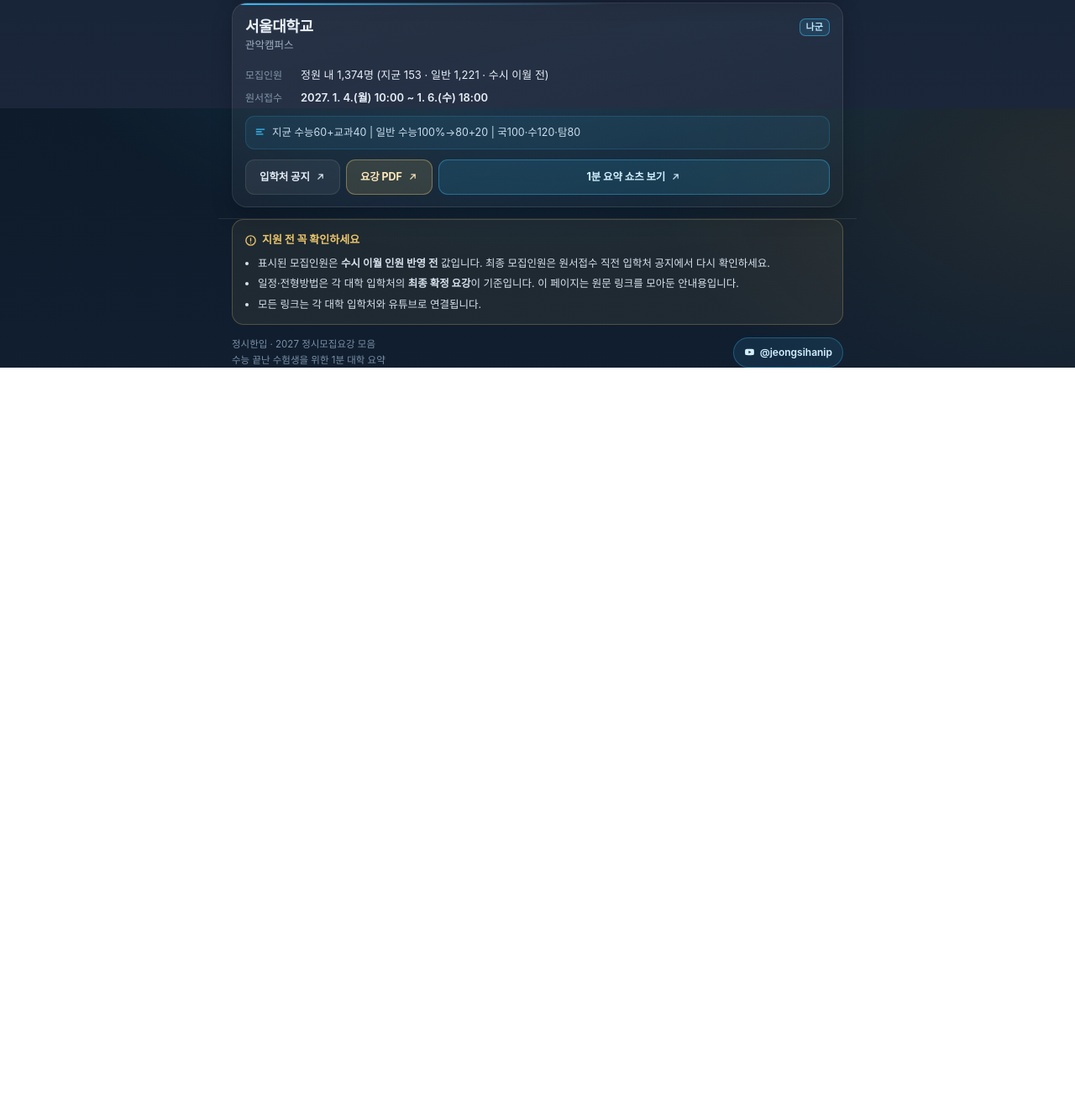
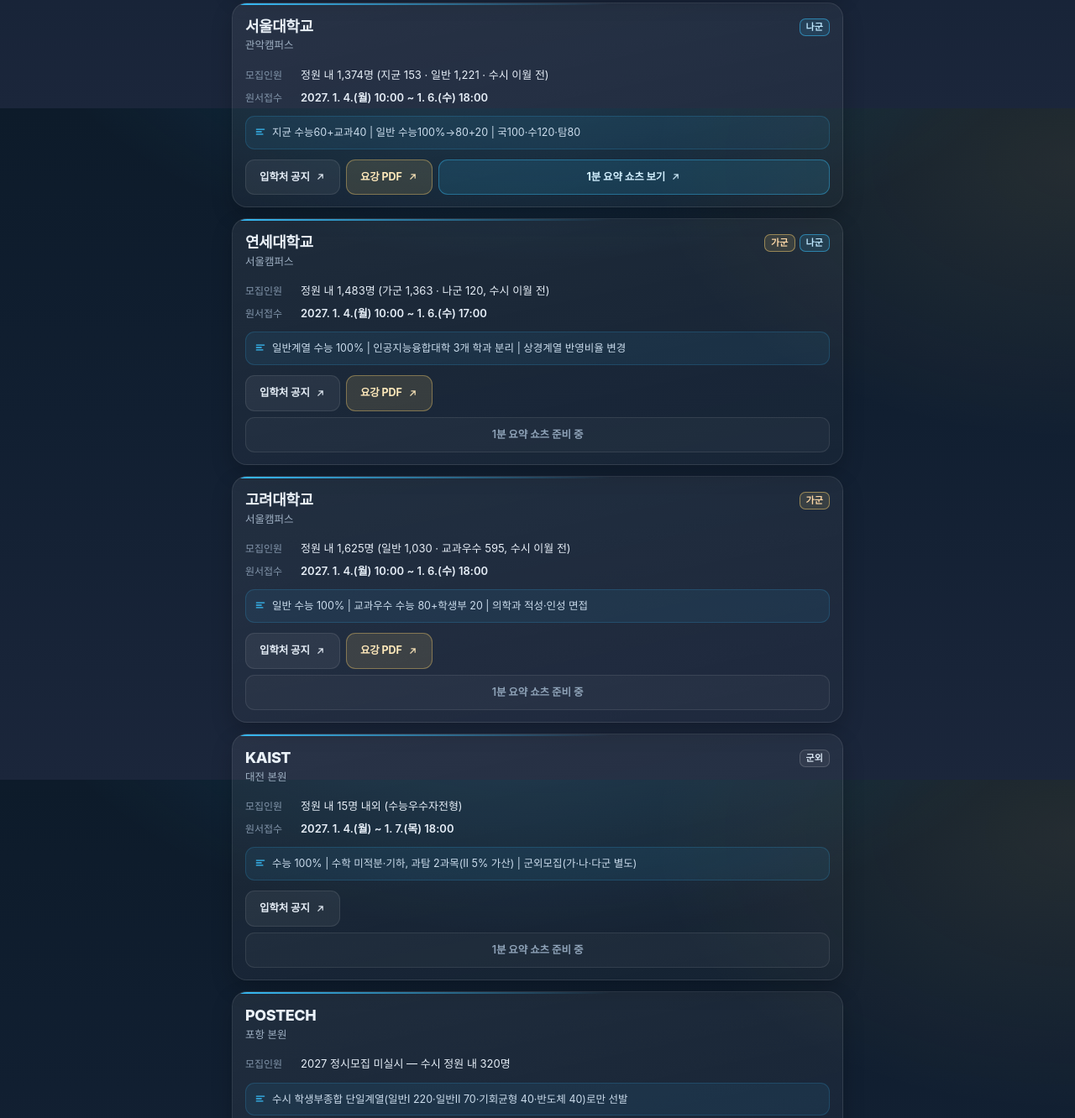
Before and after one commit to bananahyun0926/jeongsihanip, a plain HTML site: page index.html in a window 1280 px wide. Shown: the part 671-2003 px from the top of the page at 84% size. Before the commit the page ends 1109 px from the top, so only its background shows below. Drawn offline with Linux system fonts and the light colour scheme; a web font is replaced by a local one.

Commit message:
정시한입: 대기열 21개 대학 2027 정시모집요강 추가(연세대 포함), 쇼츠 준비 중 표시

```diff
--- a/data/universities.json
+++ b/data/universities.json
@@ -10,7 +10,11 @@
       "id": "konkuk",
       "name": "건국대학교",
       "campus": "서울캠퍼스",
-      "group": ["가군", "나군", "다군"],
+      "group": [
+        "가군",
+        "나군",
+        "다군"
+      ],
       "quota": "정원 내 1,330명 (총 1,472명 · 수시 이월 전)",
       "schedule": "2027. 1. 5.(화) ~ 1. 7.(목) 17:00",
       "summary": "인문·자연·자유전공 수능 100% | A/B형 반영 | 2027 군 이동",
@@ -22,13 +26,336 @@
       "id": "snu",
       "name": "서울대학교",
       "campus": "관악캠퍼스",
-      "group": ["나군"],
+      "group": [
+        "나군"
+      ],
       "quota": "정원 내 1,374명 (지균 153 · 일반 1,221 · 수시 이월 전)",
       "schedule": "2027. 1. 4.(월) 10:00 ~ 1. 6.(수) 18:00",
       "summary": "지균 수능60+교과40 | 일반 수능100%→80+20 | 국100·수120·탐80",
       "noticeUrl": "https://admission.snu.ac.kr/undergraduate/regular/guide",
       "pdfUrl": "https://admission.snu.ac.kr/webdata/admission/files/2027jungsi.pdf",
       "shortsUrl": "https://youtube.com/shorts/p5DjyAgTPG0"
+    },
+    {
+      "id": "yonsei",
+      "name": "연세대학교",
+      "campus": "서울캠퍼스",
+      "group": [
+        "가군",
+        "나군"
+      ],
+      "quota": "정원 내 1,483명 (가군 1,363 · 나군 120, 수시 이월 전)",
+      "schedule": "2027. 1. 4.(월) 10:00 ~ 1. 6.(수) 17:00",
+      "summary": "일반계열 수능 100% | 인공지능융합대학 3개 학과 분리 | 상경계열 반영비율 변경",
+      "noticeUrl": "https://admission.yonsei.ac.kr/seoul/admission/html/counsel/dataView.asp?BBS_NO=3519",
+      "pdfUrl": "https://www2.yonsei.ac.kr/entrance/2027/jungsi/docu/2027_jungsi_plan(260901).pdf",
+      "shortsUrl": ""
+    },
+    {
+      "id": "korea",
+      "name": "고려대학교",
+      "campus": "서울캠퍼스",
+      "group": [
+        "가군"
+      ],
+      "quota": "정원 내 1,625명 (일반 1,030 · 교과우수 595, 수시 이월 전)",
+      "schedule": "2027. 1. 4.(월) 10:00 ~ 1. 6.(수) 18:00",
+      "summary": "일반 수능 100% | 교과우수 수능 80+학생부 20 | 의학과 적성·인성 면접",
+      "noticeUrl": "https://oku.korea.ac.kr/oku/cms/FR_BBS_CON/BoardView.do?BBS_SEQ=1806&BOARD_SEQ=5&CONTENTS_NO=1&MENU_ID=750&SITE_NO=2",
+      "pdfUrl": "https://oku.korea.ac.kr/ajaxfile/FR_SVC/FileDown.do?GBN=X01&SITE_GROUP_NO=2&SITE_NO=2&BOARD_SEQ=5&BBS_SEQ=1806&FILE_SEQ=2",
+      "shortsUrl": ""
+    },
+    {
+      "id": "kaist",
+      "name": "KAIST",
+      "campus": "대전 본원",
+      "group": [
+        "군외"
+      ],
+      "quota": "정원 내 15명 내외 (수능우수자전형)",
+      "schedule": "2027. 1. 4.(월) ~ 1. 7.(목) 18:00",
+      "summary": "수능 100% | 수학 미적분·기하, 과탐 2과목(Ⅱ 5% 가산) | 군외모집(가·나·다군 별도)",
+      "noticeUrl": "https://admission.kaist.ac.kr/undergraduate/notice/sub02",
+      "pdfUrl": "",
+      "shortsUrl": ""
+    },
+    {
+      "id": "postech",
+      "name": "POSTECH",
+      "campus": "포항 본원",
+      "group": [],
+      "quota": "2027 정시모집 미실시 — 수시 정원 내 320명",
+      "schedule": "",
+      "summary": "수시 학생부종합 단일계열(일반Ⅰ 220·일반Ⅱ 70·기회균형 40·반도체 40)로만 선발",
+      "noticeUrl": "https://adm-u.postech.ac.kr/",
+      "pdfUrl": "",
+      "shortsUrl": ""
+    },
+    {
+      "id": "sogang",
+      "name": "서강대학교",
+      "campus": "서울캠퍼스",
+      "group": [
+        "나군",
+        "다군"
+      ],
+      "quota": "정원 내 613명 (나군 513 · 다군 110) · 시스템반도체공학과 10명 정원 외",
+      "schedule": "2027. 1. 4.(월) 10:00 ~ 1. 7.(목) 18:00",
+      "summary": "수능 100% | 국·수 A/B형 중 높은 점수 반영 | 자유전공 3개 학부 다군 110명",
+      "noticeUrl": "https://admission3.sogang.ac.kr/enter/html/regular/notice.asp",
+      "pdfUrl": "",
+      "shortsUrl": ""
+    },
+    {
+      "id": "skku",
+      "name": "성균관대학교",
+      "campus": "서울·수원",
+      "group": [
+        "가군",
+        "나군",
+        "다군"
+      ],
+      "quota": "정원 내 1,463명 (가 615 · 나 673 · 다 175, 수시 이월 전)",
+      "schedule": "2027. 1. 4.(월) ~ 1. 7.(목) 18:00",
+      "summary": "수능 100% | 인문·자연 상위 성적 영역 우선 반영 | 사범대는 학생부종합 44명",
+      "noticeUrl": "https://admission.skku.edu/admission/html/regular/noticeView.html?idx=59515",
+      "pdfUrl": "https://admission.skku.edu/common/download.php?fpath=board/20261119152917U4YHW9.pdf&fname=2027_jeongsi.pdf",
+      "shortsUrl": ""
+    },
+    {
+      "id": "hanyang",
+      "name": "한양대학교",
+      "campus": "서울캠퍼스",
+      "group": [
+        "가군",
+        "나군",
+        "다군"
+      ],
+      "quota": "정원 내 1,289명 (가 541+실기 87 · 나 611 · 다 50, 수시 이월 전)",
+      "schedule": "2027. 1. 4.(월) 10:00 ~ 1. 7.(목) 18:00",
+      "summary": "수능 90% + 학생부종합평가 10% | 자연 수학 40%, 인문 국어 35% | 의예과 44명",
+      "noticeUrl": "https://go.hanyang.ac.kr/web/mojib/mojib.do?m_type=JEONGSI&m_year=2027",
+      "pdfUrl": "https://go.hanyang.ac.kr/resources/upload_data/mojib/20260901085840709_.pdf",
+      "shortsUrl": ""
+    },
+    {
+      "id": "cau",
+      "name": "중앙대학교",
+      "campus": "서울캠퍼스",
+      "group": [
+        "가군",
+        "나군",
+        "다군"
+      ],
+      "quota": "정원 내 1,718명 (수능일반, 수시 이월 전)",
+      "schedule": "2027. 1. 4.(월) 10:00 ~ 1. 7.(목) 18:00",
+      "summary": "수능 90% + 비교과(출결) 10% | 수능최저 없음 | 체육교육과 수능 80+서류 20",
+      "noticeUrl": "https://admission.cau.ac.kr/detail.do?board_seq=3317&menuurl=shTyaGgSAy79vI5n2yB%2FhA%3D%3D&pageNo=1",
+      "pdfUrl": "https://admission.cau.ac.kr/file/download.do?sfn=20260901061328177_fb7557ffa6f148b1a0c3ac0a8f8c2744.pdf&ofn=2027_jungsi.pdf",
+      "shortsUrl": ""
+    },
+    {
+      "id": "khu",
+      "name": "경희대학교",
+      "campus": "서울·국제",
+      "group": [
+        "가군",
+        "나군"
+      ],
+      "quota": "정원 내 2,165명 (가·나군, 수시 이월 전)",
+      "schedule": "2027. 1. 5.(화) 10:00 ~ 1. 7.(목) 18:00",
+      "summary": "수능 100% | 국제학과 나군→가군 이동 | 자연계 과탐 과목당 4점 가산",
+      "noticeUrl": "https://iphak.khu.ac.kr/detail.do?board_seq=19434&categoryid=2&menuurl=rOjsbGuR5i0fqsax24xcPQ%3D%3D&pageNo=1",
+      "pdfUrl": "https://iphak.khu.ac.kr/file/download.do?sfn=20260901092038766_2027+%ea%b2%bd%ed%9d%ac%eb%8c%80%ed%95%99%ea%b5%90+%ec%a0%95%ec%8b%9c+%ec%8b%a0%ec%9e%85%ec%83%9d+%eb%aa%a8%ec%a7%91%ec%9a%94%ea%b0%95_20260901_fv.pdf&ofn=2027_khu_jeongsi.pdf",
+      "shortsUrl": ""
+    },
+    {
+      "id": "hufs",
+      "name": "한국외국어대학교",
+      "campus": "서울·글로벌캠퍼스",
+      "group": [
+        "가군",
+        "나군",
+        "다군"
+      ],
+      "quota": "정원 내 1,277명 (가 197 · 나 648 · 다 432, 수시 이월 전)",
+      "schedule": "2027. 1. 5.(화) 10:00 ~ 1. 7.(목) 17:00",
+      "summary": "수능 100% | 서울 547 · 글로벌 710 · 송도 20 | 계열별 반영비율 상이",
+      "noticeUrl": "https://adms.hufs.ac.kr",
+      "pdfUrl": "https://www.adiga.kr/cmm/com/file/fileDown.do?downLogYn=Y&fileId=00000000000000257113&fileSn=1&menuId=PCUVTINF2000&searchSyr=2027&unvCd=0000192",
+      "shortsUrl": ""
+    },
+    {
+      "id": "uos",
+      "name": "서울시립대학교",
+      "campus": "서울캠퍼스",
+      "group": [
+        "가군",
+        "나군"
+      ],
+      "quota": "정원 내 785명 (가 154+실기 65 · 나 544+실기 22)",
+      "schedule": "2027. 1. 4.(월) 10:00 ~ 1. 6.(수) 18:00",
+      "summary": "수능 100% | 인문계열Ⅰ·Ⅱ·자연 반영비율 구분 | 인공지능학과·도시행정학과 가군",
+      "noticeUrl": "https://admission.uos.ac.kr/admissionNew/main.do",
+      "pdfUrl": "",
+      "shortsUrl": ""
+    },
+    {
+      "id": "ewha",
+      "name": "이화여자대학교",
+      "campus": "서울캠퍼스",
+      "group": [
+        "가군",
+        "나군",
+        "다군"
+      ],
+      "quota": "정원 내 1,183명 (수능 815 · 수능예체능 226 · 실기 142)",
+      "schedule": "2027. 1. 4.(월) 10:00 ~ 1. 6.(수) 17:00",
+      "summary": "수능 100% | 계열 통합선발 323명 | 자연계 과탐 과목당 6% 가산",
+      "noticeUrl": "https://admission.ewha.ac.kr/admission/html/regular/guide.asp",
+      "pdfUrl": "http://admission.ewha.ac.kr/upload/GUIDES/20260901162227VPFXS9.pdf",
+      "shortsUrl": ""
+    },
+    {
+      "id": "dongguk",
+      "name": "동국대학교",
+      "campus": "서울캠퍼스",
+      "group": [
+        "가군",
+        "나군",
+        "다군"
+      ],
+      "quota": "정원 내 1,166명 (가 439 · 나 418 · 다 309)",
+      "schedule": "2027. 1. 5.(화) 10:00 ~ 1. 7.(목) 17:00",
+      "summary": "수능 100% | 다군은 수능 90+학생부 10 | 다군 사범대·무전공(열린전공) 신설",
+      "noticeUrl": "https://ipsi.dongguk.edu/",
+      "pdfUrl": "https://ipsi.dongguk.edu/upload/file/202609141951066QP8V2.PDF",
+      "shortsUrl": ""
+    },
+    {
+      "id": "hongik",
+      "name": "홍익대학교",
+      "campus": "서울캠퍼스",
+      "group": [
+        "나군",
+        "다군"
+      ],
+      "quota": "정원 내 850명 (나 80 미술 · 다 770 인문·자연·자율전공)",
+      "schedule": "2027. 1. 4.(월) 10:00 ~ 1. 7.(목) 18:00",
+      "summary": "다군 수능 100% | 나군 미술 수능 60+서류 40 | 가군 선발 없음",
+      "noticeUrl": "https://www.hongik.ac.kr/kr/admission/recruitment-regular.do?article.offset=0&mode=list",
+      "pdfUrl": "https://www.hongik.ac.kr/kr/admission/recruitment-regular.do?mode=download&articleNo=155914&attachNo=91137",
+      "shortsUrl": ""
+    },
+    {
+      "id": "sookmyung",
+      "name": "숙명여자대학교",
+      "campus": "서울캠퍼스",
+      "group": [
+        "가군",
+        "나군"
+      ],
+      "quota": "정원 내 1,056명 (수능 959 · 실기 97)",
+      "schedule": "2027. 1. 5.(화) 10:00 ~ 1. 7.(목) 17:00",
+      "summary": "수능 100% | 자유전공 264·첨단공학 68 나군 | 인문 국어 35·자연 수학 35",
+      "noticeUrl": "https://admission.sookmyung.ac.kr/admission/html/regular/guide.asp",
+      "pdfUrl": "https://admission.sookmyung.ac.kr/upload/BBS0021/20260917112125PB7VLW.PDF",
+      "shortsUrl": ""
+    },
+    {
+      "id": "kookmin",
+      "name": "국민대학교",
+      "campus": "서울캠퍼스",
+      "group": [
+        "가군",
+        "나군",
+        "다군"
+      ],
+      "quota": "정원 내 1,175명 (가 510 · 나 481 · 다 184)",
+      "schedule": "2027. 1. 4.(월) 10:00 ~ 1. 7.(목) 18:00",
+      "summary": "수능/실기 일반학생 가·나·다군 | 자유전공·미래융합전공 649명 | 최종 인원 1.3 공지",
+      "noticeUrl": "https://admission.kookmin.ac.kr/",
+      "pdfUrl": "https://admission.kookmin.ac.kr/datafiles/contents/2027%ED%95%99%EB%85%84%EB%8F%84_%EA%B5%AD%EB%AF%BC%EB%8C%80%ED%95%99%EA%B5%90_%EC%A0%95%EC%8B%9C_%EB%AA%A8%EC%A7%91%EC%9A%94%EA%B0%95_%EC%B5%9C%EC%A2%85%EB%B3%B8.pdf",
+      "shortsUrl": ""
+    },
+    {
+      "id": "ssu",
+      "name": "숭실대학교",
+      "campus": "서울캠퍼스",
+      "group": [
+        "가군",
+        "나군",
+        "다군"
+      ],
+      "quota": "정원 내 1,229명 (수능 일반 1,168 · 실기 61)",
+      "schedule": "2027. 1. 4.(월) 10:00 ~ 1. 7.(목) 18:00",
+      "summary": "수능 100% | 자유전공학부 인문 165·자연 192 | 실기 문예·스포츠 수능30+실기70",
+      "noticeUrl": "https://admission.ssu.ac.kr/mojip/req.asp?flag=2&page_no=1_3_2",
+      "pdfUrl": "",
+      "shortsUrl": ""
+    },
+    {
+      "id": "sejong",
+      "name": "세종대학교",
+      "campus": "서울캠퍼스",
+      "group": [
+        "가군",
+        "나군",
+        "다군"
+      ],
+      "quota": "정원 내 917명 (수능 일반 가 294 · 나 339 · 다 214 + 실기 70)",
+      "schedule": "2027. 1. 4.(월) 10:00 ~ 1. 7.(목) 18:00",
+      "summary": "수능 100% | 국방·항공 계약학과 별도 | 다군 자유전공 40명",
+      "noticeUrl": "https://ipsi.sejong.ac.kr/ipsi/regular/notice.do",
+      "pdfUrl": "https://ipsi.sejong.ac.kr/cms/etcResourceDown.do?key=%24cms%24MoUwVg9gdg5gBAVSgSwG4gE4GdkBcCeA+gEwAMxA7AHQAOAJgGZA&site=%24cms%24JYBwzsQ",
+      "shortsUrl": ""
+    },
+    {
+      "id": "dankook",
+      "name": "단국대학교",
+      "campus": "죽전캠퍼스",
+      "group": [
+        "가군",
+        "나군",
+        "다군"
+      ],
+      "quota": "정원 내 797명 (가 220 · 나 280 · 다 297)",
+      "schedule": "2027. 1. 4.(월) 10:00 ~ 1. 6.(수) 18:00",
+      "summary": "수능 100% (체육교육과 수능 70+실기 30) | 공학 수학 35·탐구 25 | 죽전캠퍼스 기준",
+      "noticeUrl": "https://ipsi.dankook.ac.kr/jukjeon/notice/list.html?bbsid=juk_info&bltn_seq=51567&camp_type=&ctg_cd=&keyword=&mode=view&page=1&skey=",
+      "pdfUrl": "https://ipsi.dankook.ac.kr/bbs/filedown.php?bbsid=juk_info&file_seq=6904",
+      "shortsUrl": ""
+    },
+    {
+      "id": "ajou",
+      "name": "아주대학교",
+      "campus": "수원",
+      "group": [
+        "나군",
+        "다군"
+      ],
+      "quota": "정원 내 616명 (나 131 · 다 485)",
+      "schedule": "2027. 1. 4.(월) 09:00 ~ 1. 7.(목) 18:00",
+      "summary": "수능 100% | 의학과 수능 95+면접 5 | 첨단학과 개편(AI컴퓨터·첨단에코에너지)",
+      "noticeUrl": "https://www.iajou.ac.kr/mojib/?m_type=JEONGSI",
+      "pdfUrl": "",
+      "shortsUrl": ""
+    },
+    {
+      "id": "inha",
+      "name": "인하대학교",
+      "campus": "인천",
+      "group": [
+        "가군",
+        "나군",
+        "다군"
+      ],
+      "quota": "정원 내 1,163명 (가 415 · 나 537 · 다 211)",
+      "schedule": "2027. 1. 4.(월) 09:00 ~ 1. 7.(목) 18:00",
+      "summary": "수능 100% | 반도체시스템공학과 가군 33 | 자연계 수학 가산점",
+      "noticeUrl": "https://admission.inha.ac.kr/admission/html/regular/guide.asp",
+      "pdfUrl": "",
+      "shortsUrl": ""
     }
   ]
 }
--- a/index.html
+++ b/index.html
@@ -165,6 +165,8 @@
   .btn svg{width:13px;height:13px;opacity:.9}
   .btn.pdf{background:rgba(233,196,106,.14);border-color:rgba(233,196,106,.42);color:#ffe9bb}
   .btn.shorts{grid-column:1/-1;background:rgba(56,189,248,.13);border-color:rgba(56,189,248,.40);color:#d3f0ff}
+  .btn.pending{grid-column:1/-1;background:rgba(255,255,255,.035);border-color:var(--line);color:#8fa3b8;font-weight:600;cursor:default}
+  .btn.pending svg{opacity:.6}
 
   .empty{
     text-align:center;color:var(--muted);font-size:13.5px;
@@ -332,6 +334,7 @@
     if (u.noticeUrl) links.push('<a class="btn" href="' + esc(u.noticeUrl) + '" target="_blank" rel="noopener">입학처 공지' + extIcon() + "</a>");
     if (u.pdfUrl) links.push('<a class="btn pdf" href="' + esc(u.pdfUrl) + '" target="_blank" rel="noopener">요강 PDF' + extIcon() + "</a>");
     if (u.shortsUrl) links.push('<a class="btn shorts" href="' + esc(u.shortsUrl) + '" target="_blank" rel="noopener">1분 요약 쇼츠 보기' + extIcon() + "</a>");
+    else links.push('<span class="btn pending" aria-disabled="true">1분 요약 쇼츠 준비 중</span>');
 
     return '' +
       '<article class="card">' +
```
